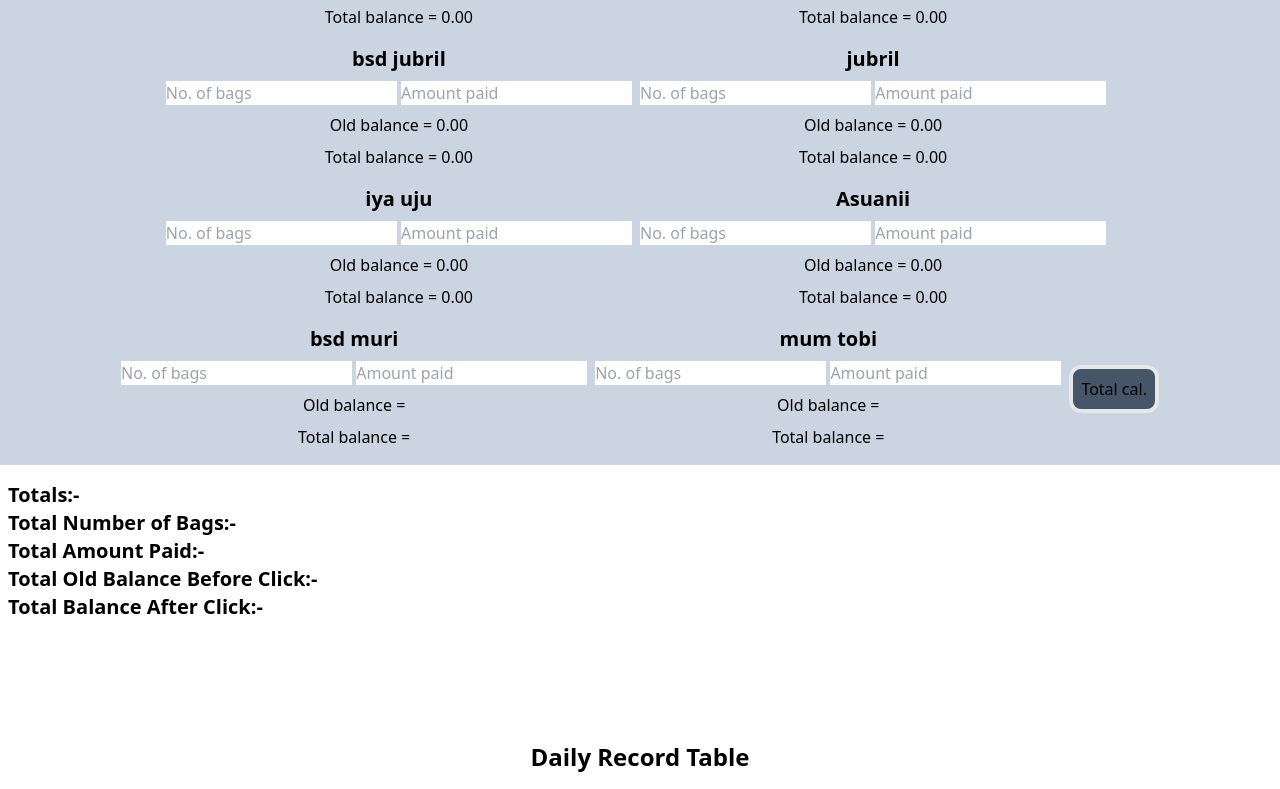
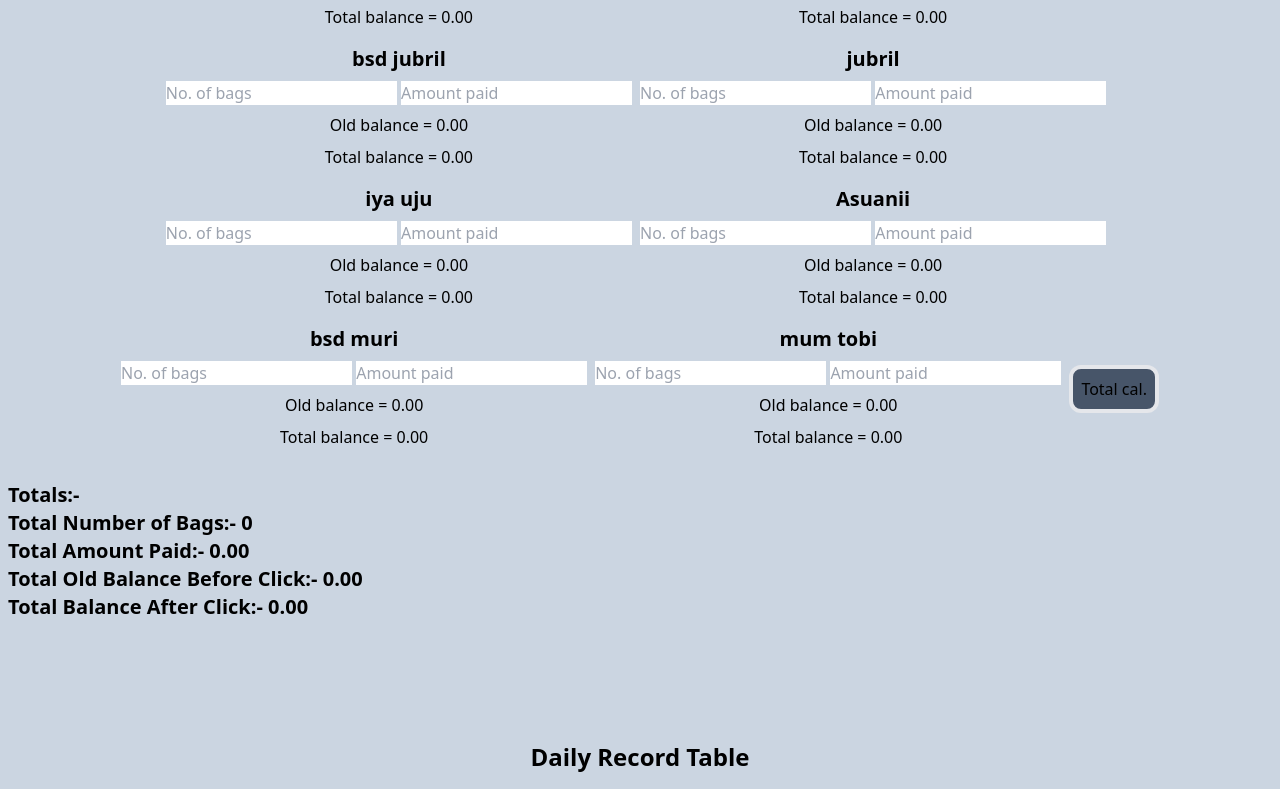
Before and after one commit to tosintobi237/account, a website: page index.html in a window 1280 px wide. Both pictures are taken after a click on the button "Total cal.". Shown: the part 2719-3508 px from the top of the page. Drawn offline with Linux system fonts and the light colour scheme.

Commit message:
new commit

```diff
--- a/index.html
+++ b/index.html
@@ -21,9 +21,9 @@
         }
     </style>
 </head>
-<body class="">
+<body class="container-fluid bg-slate-300">
     <!-- Input Section -->
-<div class="container-fluid bg-slate-300">
+
 <div class="">
     <h1 class="text-4xl font-extrabold text-center ">Dues Gracias acount jornal</h1>
 </div>
@@ -324,15 +324,15 @@
     </div>
     <div class="mr-2 person43 ">
         <h3 class="mb-2 text-xl font-extrabold text-center">bsd muri</h3>
-        <input id="bags42" type="number" placeholder="No. of bags" />
-        <input id="amount42" type="number" placeholder="Amount paid" />
+        <input id="bags43" type="number" placeholder="No. of bags" />
+        <input id="amount43" type="number" placeholder="Amount paid" />
         <p class="my-2 text-center">Old balance = <span class="old-balance"></span></p>
         <p class="mb-4 text-center">Total balance = <span class="total-balance"></span></p>
     </div>
     <div class="mr-2 person44 ">
         <h3 class="mb-2 text-xl font-extrabold text-center">mum tobi</h3>
-        <input id="bags42" type="number" placeholder="No. of bags" />
-        <input id="amount42" type="number" placeholder="Amount paid" />
+        <input id="bags44" type="number" placeholder="No. of bags" />
+        <input id="amount44" type="number" placeholder="Amount paid" />
         <p class="my-2 text-center">Old balance = <span class="old-balance"></span></p>
         <p class="mb-4 text-center">Total balance = <span class="total-balance"></span></p>
     </div>
@@ -342,7 +342,7 @@
     </div>
 </div>
     <!-- Add more people here similar to the person1 block -->
-</div>
+
 
     <!-- Button -->
 
--- a/src/add.js
+++ b/src/add.js
@@ -1,6 +1,59 @@
+document.addEventListener('DOMContentLoaded', function () {
+    const PRICE_PER_BAG = {
+        'default': 300,
+        1: 250,
+        2: 250,
+        3: 250,
+        4: 250,
+        5: 270,
+        7: 250,
+        8: 250,
+        9: 220,
+        12: 280,
+        13: 250,
+        43: 250,
+        44: 250,
+    };
 
+    function getPricePerBag(i) {
+        return PRICE_PER_BAG[i] || PRICE_PER_BAG['default'];
+    }
 
+    // Update individual person's balance
+    function updatePersonBalance(i) {
+        let bags = parseInt(document.getElementById('bags' + i).value) || 0;
+        let amountPaid = parseFloat(document.getElementById('amount' + i).value) || 0;
+        let pricePerBag = getPricePerBag(i);
+        let totalCost = bags * pricePerBag;
+        let oldBalance = parseFloat(document.querySelector('.person' + i + ' .old-balance').textContent) || 0;
+        let totalBalance = totalCost - amountPaid + oldBalance;
 
+        document.querySelector('.person' + i + ' .total-balance').textContent = totalBalance.toFixed(2);
+        document.querySelector('.person' + i + ' .old-balance').textContent = totalBalance.toFixed(2);
+
+        localStorage.setItem('balance' + i, totalBalance.toFixed(2));
+
+        return {
+            bags: bags,
+            amountPaid: amountPaid,
+            oldBalance: oldBalance,
+            totalBalance: totalBalance,
+            totalCost: totalCost
+        };
+    }
+
+    // Insert a new row into the table
+    function insertRow(tableBody, data, isTotalRow = false) {
+        let row = tableBody.insertRow();
+        let currentDateTime = new Date().toLocaleString();
+
+        row.insertCell(0).textContent = isTotalRow ? currentDateTime : data.dateTime || currentDateTime;
+        row.insertCell(1).textContent = isTotalRow ? 'TOTAL' : data.name;
+        row.insertCell(2).textContent = data.bags.toFixed(0);
+        row.insertCell(3).textContent = data.amountPaid.toFixed(2);
+        row.insertCell(4).textContent = data.oldBalance.toFixed(2);
+        row.insertCell(5).textContent = data.totalBalance.toFixed(2);
+    }
 
     function calculateBalance() {
         let totalBags = 0;
@@ -13,89 +66,35 @@ function calculateBalance() {
 
         let currentDateTime = new Date().toLocaleString(); // Get current date and time
 
-    function updatePersonBalance(i, pricePerBag) {
-        let bags = parseInt(document.getElementById('bags' + i).value) || 0;
-        let amountPaid = parseFloat(document.getElementById('amount' + i).value) || 0;
-        let totalCost = bags * pricePerBag;
-        let oldBalance = parseFloat(document.querySelector('.person' + i + ' .old-balance').textContent) || 0;
-        let totalBalance = totalCost - amountPaid + oldBalance;
+        // Loop over all persons and update their balances
+        for (let i = 1; i <= 44; i++) {
+            let result = updatePersonBalance(i);
 
-        document.querySelector('.person' + i + ' .total-balance').textContent = totalBalance.toFixed(2);
+            totalBags += result.bags;
+            totalAmountPaid += result.amountPaid;
+            totalOldBalanceBeforeClick += result.oldBalance;
+            totalBalanceAfterClick += result.totalBalance;
+            totalCostSum += result.totalCost;
 
-        // Update balance in local storage
-        localStorage.setItem('balance' + i, totalBalance.toFixed(2));
-
-        document.querySelector('.person' + i + ' .old-balance').textContent = totalBalance.toFixed(2);
-
-        totalBags += bags;
-        totalAmountPaid += amountPaid;
-        totalOldBalanceBeforeClick += oldBalance;
-        totalBalanceAfterClick += totalBalance;
-        totalCostSum += totalCost;
-
-        let row = tableBody.insertRow();
-        row.insertCell(0).textContent = currentDateTime;
-        row.insertCell(1).textContent = document.querySelector('.person' + i + ' h3').textContent;
-        row.insertCell(2).textContent = bags;
-        row.insertCell(3).textContent = amountPaid.toFixed(2);
-        row.insertCell(4).textContent = oldBalance.toFixed(2);
-        row.insertCell(5).textContent = totalBalance.toFixed(2);
+            insertRow(tableBody, {
+                dateTime: currentDateTime,
+                name: document.querySelector('.person' + i + ' h3').textContent,
+                ...result
+            });
         }
 
-    // Update balances for all persons
-    for (let i = 1; i <= 4; i++) {
-        updatePersonBalance(i, 250);
-    }
-    updatePersonBalance(5, 270);
-    updatePersonBalance(6, 300);
-    updatePersonBalance(7, 250);
-    updatePersonBalance(8, 250);
-    updatePersonBalance(9, 220);
-    for (let i = 10; i <= 11; i++) {
-        updatePersonBalance(i, 300);
-    }
-    updatePersonBalance(12, 280);
-    updatePersonBalance(13, 250);
-    for (let i = 14; i <= 18; i++) {
-        updatePersonBalance(i, 300);
-    }
-    updatePersonBalance(19, 300)
-    updatePersonBalance(20, 300)
-    updatePersonBalance(21, 300);
+        // Insert a final row for totals
+        insertRow(tableBody, {
+            bags: totalBags,
+            amountPaid: totalAmountPaid,
+            oldBalance: totalOldBalanceBeforeClick,
+            totalBalance: totalBalanceAfterClick
+        }, true);
 
-    for (let i = 22; i <= 28; i++) {
-        updatePersonBalance(i, 300);
-    }
-    updatePersonBalance(29, 300);
-    updatePersonBalance(30, 300);
-
-    for (let i = 31; i <= 36; i++) {
-        updatePersonBalance(i, 300);
-    }
-    updatePersonBalance(37, 250);
-
-    for (let i = 38; i <= 40; i++) {
-        updatePersonBalance(i, 300);
-    }
-    updatePersonBalance(41, 300);
-    updatePersonBalance(42, 300);
-    updatePersonBalance(43, 250);
-    updatePersonBalance(44, 250);
-
-    // Add a final row for the total sums
-let totalRow = tableBody.insertRow();
-totalRow.insertCell(0).innerHTML = '<strong>' + currentDateTime + '</strong>';
-totalRow.insertCell(1).innerHTML = '<strong>TOTAL</strong>';
-totalRow.insertCell(2).innerHTML = '<strong>' + totalBags + '</strong>';
-totalRow.insertCell(3).innerHTML = '<strong>' + totalAmountPaid.toFixed(2) + '</strong>';
-totalRow.insertCell(4).innerHTML = '<strong>' + totalOldBalanceBeforeClick.toFixed(2) + '</strong>';
-totalRow.insertCell(5).innerHTML = '<strong>' + totalBalanceAfterClick.toFixed(2) + '</strong>';
-
-
-
-    // Save the updated table content with the current time in local storage
+        // Save the updated table content to local storage
         localStorage.setItem('transaction_' + currentDateTime, tableBody.innerHTML);
 
+        // Update total summaries on the page
         document.getElementById('totalBags').textContent = totalBags;
         document.getElementById('totalAmountPaid').textContent = totalAmountPaid.toFixed(2);
         document.getElementById('totalOldBalanceBeforeClick').textContent = totalOldBalanceBeforeClick.toFixed(2);
@@ -104,32 +103,7 @@ totalRow.insertCell(5).innerHTML = '<strong>' + totalBalanceAfterClick.toFixed(2
         listSavedTransactions(); // Update the list of saved transactions
     }
 
-
-
-
-// Load transactions for a specific date and time from local storage
-function loadTransactionsForDateTime(dateTime) {
-    let savedTransaction = localStorage.getItem('transaction_' + dateTime);
-    if (savedTransaction) {
-        document.querySelector('#recordTable tbody').innerHTML = savedTransaction;
-    } else {
-        alert('No transactions found for ' + dateTime);
-    }
-}
-
-// Delete transactions for a specific date and time from local storage with confirmation
-function deleteTransactionsForDateTime(dateTime) {
-    let confirmation = confirm('Are you sure you want to delete the transactions for ' + dateTime + '?');
-    if (confirmation) {
-        localStorage.removeItem('transaction_' + dateTime);
-        alert('Transactions for ' + dateTime + ' have been deleted.');
-        listSavedTransactions(); // Refresh the list after deletion
-    } else {
-        alert('Deletion canceled.');
-    }
-}
-
-// List all saved transactions by date and time from local storage
+    // List all saved transactions from local storage
     function listSavedTransactions() {
         let transactionListDiv = document.getElementById('savedTransactionList');
         transactionListDiv.innerHTML = '';
@@ -140,20 +114,20 @@ function listSavedTransactions() {
         if (savedTransactions.length === 0) {
             transactionListDiv.textContent = 'No saved transactions.';
         } else {
-        savedTransactions.forEach(function(dateTime) {
+            savedTransactions.forEach(function (dateTime) {
                 let transactionItem = document.createElement('div');
                 transactionItem.textContent = dateTime;
 
                 let loadButton = document.createElement('button');
                 loadButton.textContent = 'Load';
-            loadButton.onclick = function() {
+                loadButton.onclick = function () {
                     loadTransactionsForDateTime(dateTime);
                 };
                 transactionItem.appendChild(loadButton);
 
                 let deleteButton = document.createElement('button');
                 deleteButton.textContent = 'Delete';
-            deleteButton.onclick = function() {
+                deleteButton.onclick = function () {
                     deleteTransactionsForDateTime(dateTime);
                 };
                 transactionItem.appendChild(deleteButton);
@@ -163,7 +137,26 @@ function listSavedTransactions() {
         }
     }
 
-// Existing load balances and table function from local storage
+    // Load the transactions for a specific date and time from local storage
+    function loadTransactionsForDateTime(dateTime) {
+        let savedTransaction = localStorage.getItem('transaction_' + dateTime);
+        if (savedTransaction) {
+            document.querySelector('#recordTable tbody').innerHTML = savedTransaction;
+        } else {
+            alert('No transactions found for ' + dateTime);
+        }
+    }
+
+    // Delete the transactions for a specific date and time from local storage
+    function deleteTransactionsForDateTime(dateTime) {
+        if (confirm('Are you sure you want to delete the transactions for ' + dateTime + '?')) {
+            localStorage.removeItem('transaction_' + dateTime);
+            alert('Transactions for ' + dateTime + ' have been deleted.');
+            listSavedTransactions();
+        }
+    }
+
+    // Load saved balances and table data on page load
     function loadBalancesAndTable() {
         for (let i = 1; i <= 44; i++) {
             let savedBalance = localStorage.getItem('balance' + i);
@@ -179,15 +172,16 @@ function loadBalancesAndTable() {
         }
     }
 
-// Initialize the page on load
-window.onload = function() {
+    // Initialize the page
+    window.onload = function () {
         loadBalancesAndTable();
         listSavedTransactions();
     };
 
-// Make functions global
+    // Expose functions globally
     window.calculateBalance = calculateBalance;
     window.loadTransactionsForDateTime = loadTransactionsForDateTime;
     window.deleteTransactionsForDateTime = deleteTransactionsForDateTime;
     window.listSavedTransactions = listSavedTransactions;
     window.loadBalancesAndTable = loadBalancesAndTable;
+});
```
Lines whose indentation alone changed are shown as unchanged.
